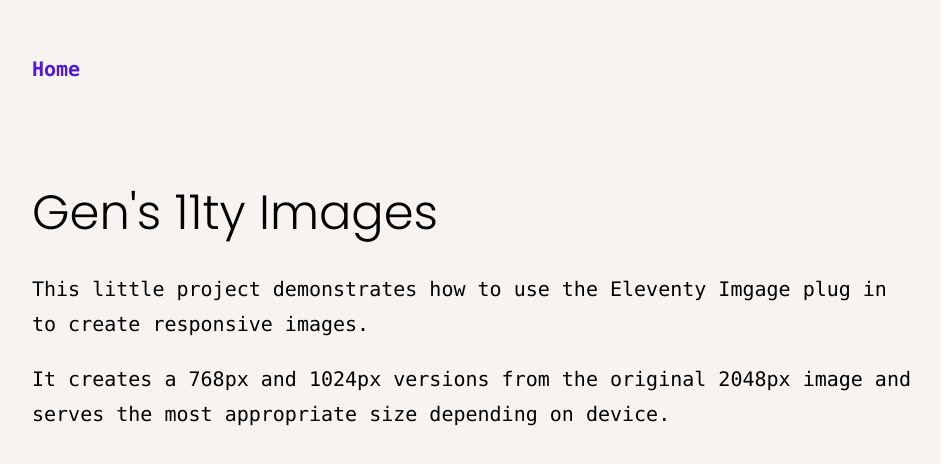
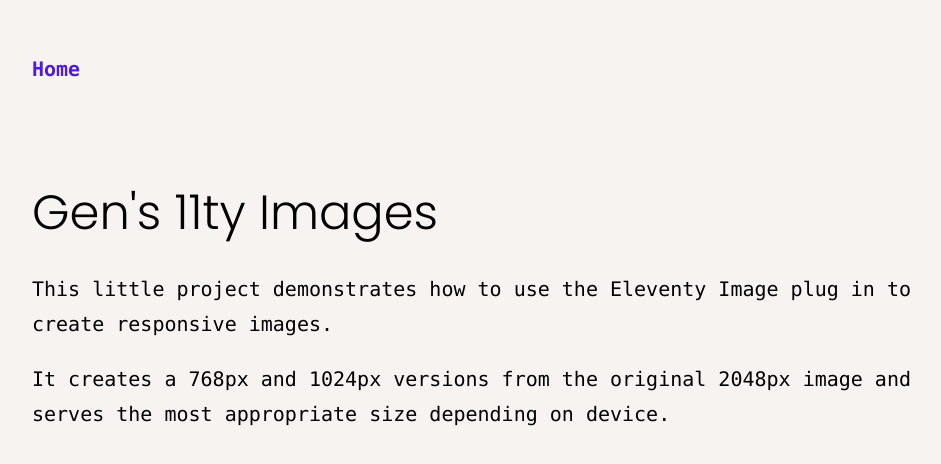
Before and after one commit to GitOffMyCode/11ty-gen-images, an Eleventy site: page src/index.html in a window 1280 px wide. Shown: the whole page, without its empty margins (168-1109 px from the left). Built offline with nearby package versions, Linux system fonts and the light colour scheme; Eleventy itself is replaced by a stand-in of ours; files that its build step writes are made by us from their sources.

Commit message:
typo amend

```diff
--- a/src/index.html
+++ b/src/index.html
@@ -8,6 +8,6 @@
 
 <h1>{{ title }}</h1>
 
-<p>This little project demonstrates how to use the Eleventy Imgage plug in to create responsive images.</p>
+<p>This little project demonstrates how to use the Eleventy Image plug in to create responsive images.</p>
 
 <p>It creates a 768px and 1024px versions from the original 2048px image and serves the most appropriate size depending on device.</p>
```
